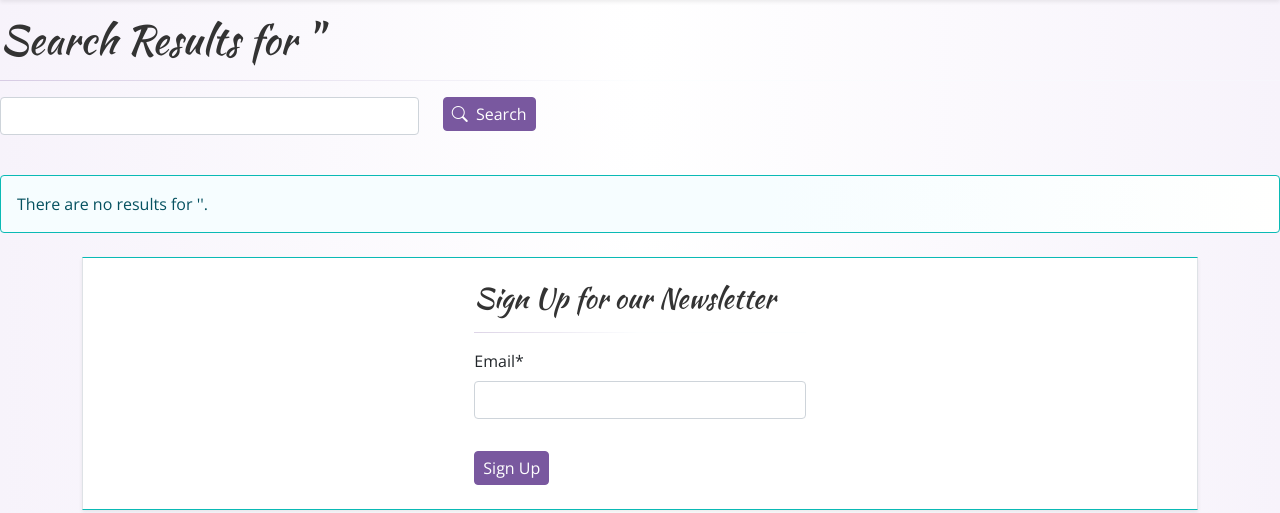
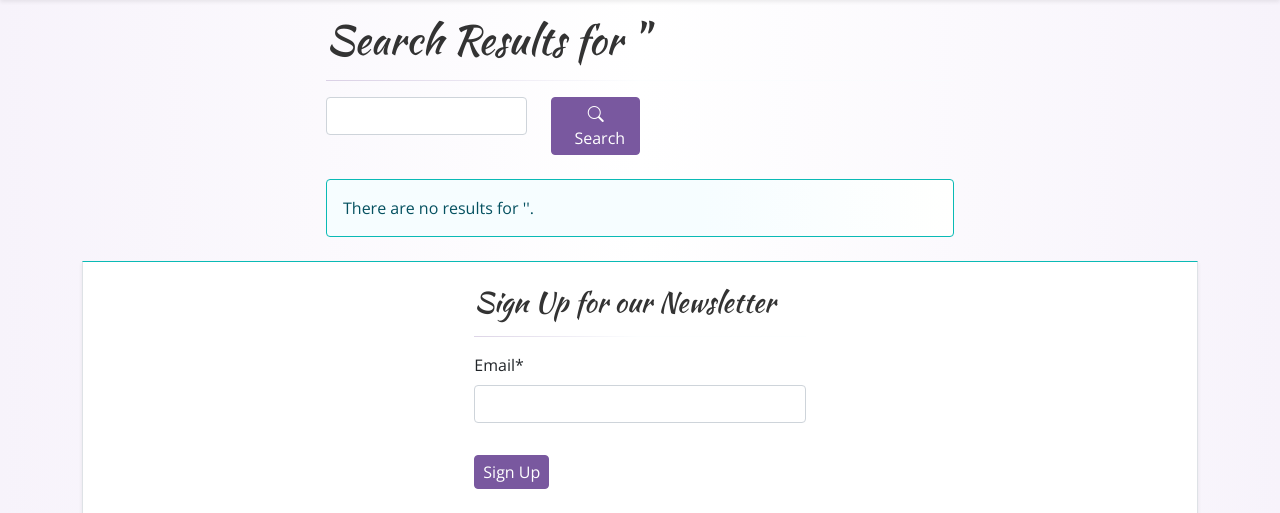
Before and after one commit to Elmer-Almeida/macalicious, a Django app: template search/templates/search/results.html in a window 1280 px wide. Shown: the part 65-578 px from the top of the page. Run offline with Django 3.2, Linux system fonts and the light colour scheme; the template is opened without the code that fills it: values that come from a table or form of the project are taken from there, others are empty; some libraries are stand-ins or nearby versions.

Commit message:
updated md size for search results

```diff
--- a/search/templates/search/results.html
+++ b/search/templates/search/results.html
@@ -11,7 +11,7 @@
 {% block content %}
 
     <div class="row justify-content-md-center">
-        <div class="col-md-12 col-sm-12 col-xs-12">
+        <div class="col-md-6 col-sm-12 col-xs-12">
 
 
             <h1>Search Results for '{{ query }}'</h1>
```
